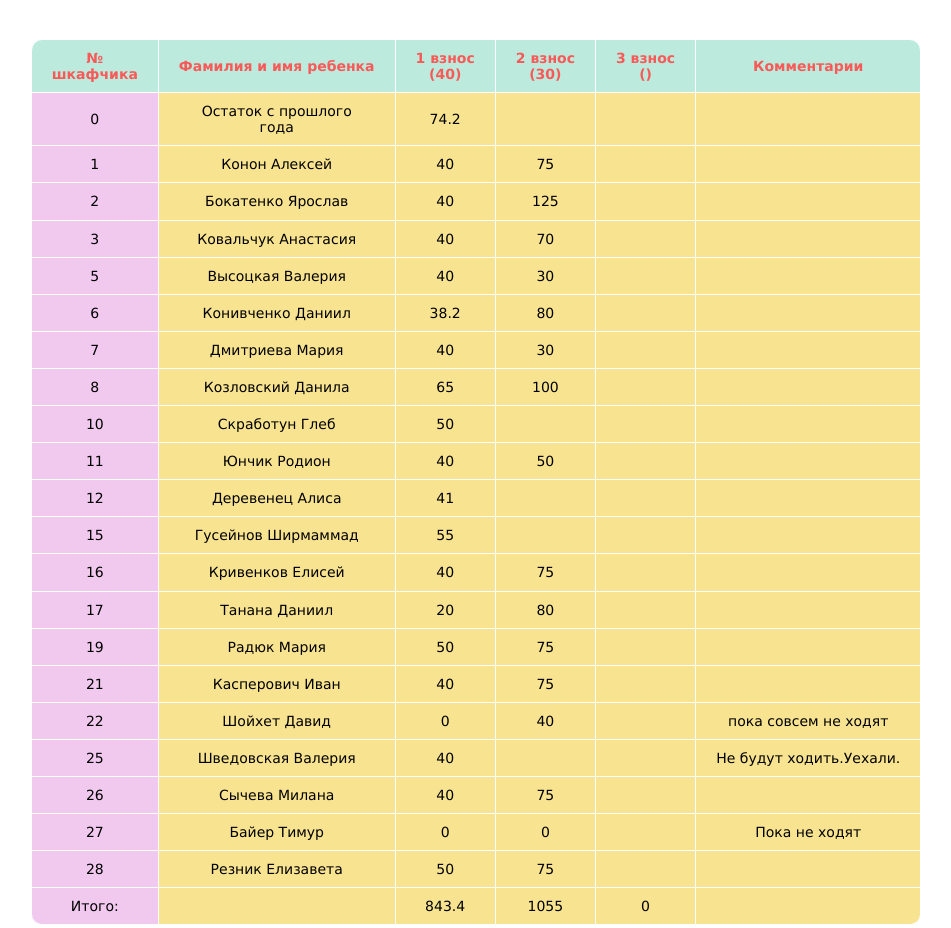
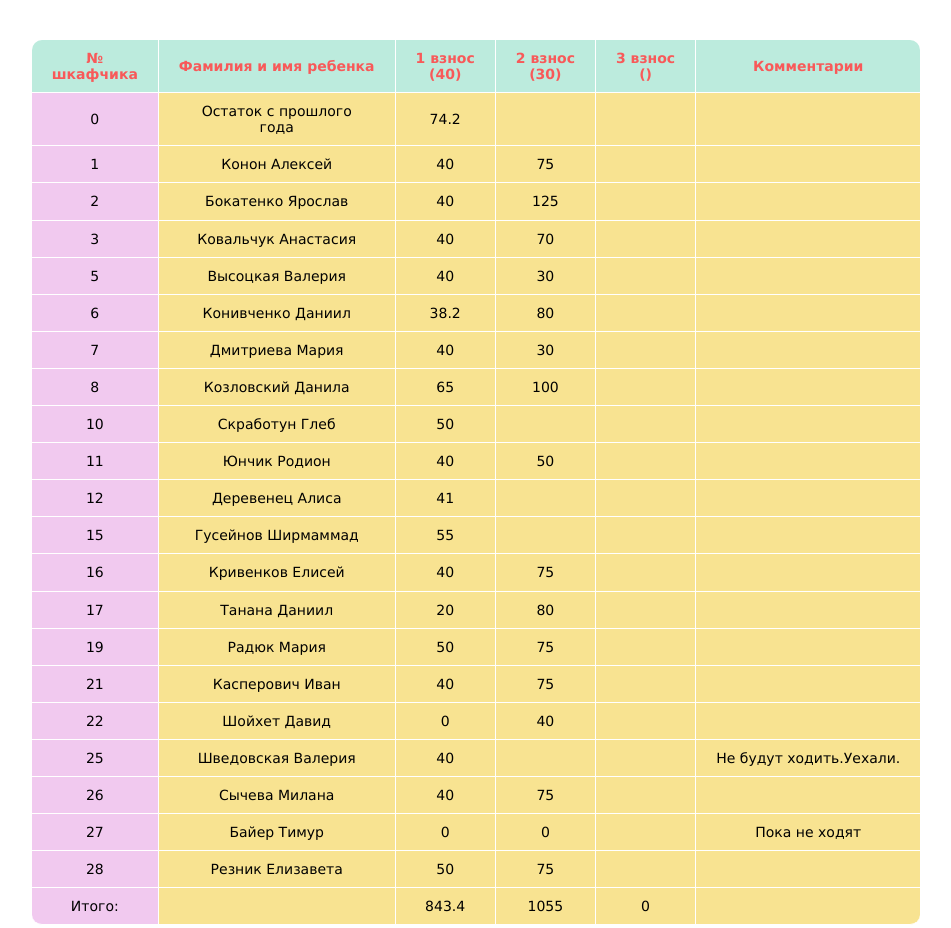
Before and after one commit to sveta-confeta/calcKindergarden, a plain HTML site: page index.html in a window 1280 px wide. Shown: the top 928 px of the page, without its empty margins (164-1115 px from the left). Drawn offline with Linux system fonts and the light colour scheme.

Commit message:
1vhjjhoij

```diff
--- a/index.html
+++ b/index.html
@@ -170,7 +170,7 @@
             <td id="calc2">40</td>
             <td id="calc5"></td>
 
-            <td>пока совсем не ходят</td>
+            <td></td>
 
           </tr>
 
```
